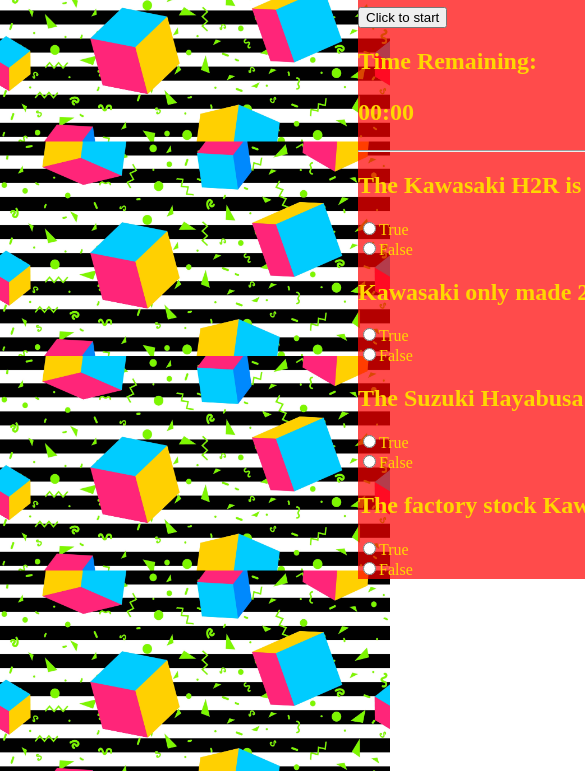
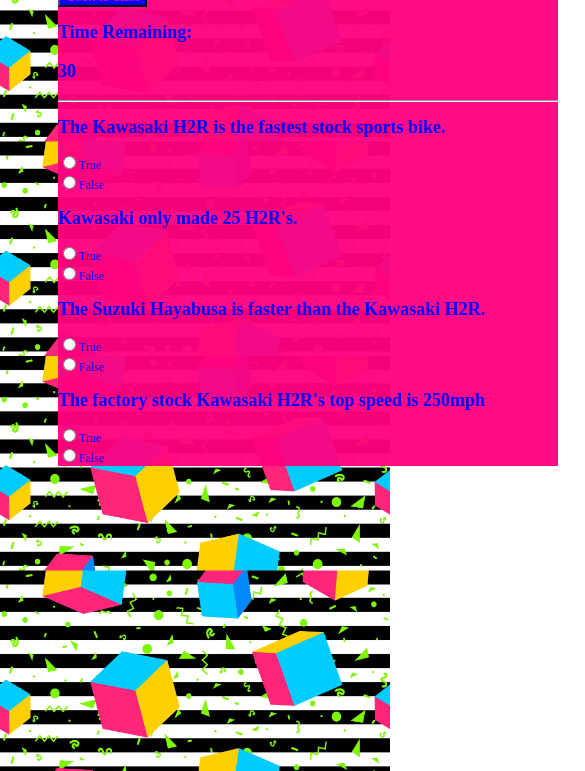
Before and after one commit to ryanholt22/Triviagame, a plain HTML site: page index.html in a window 390 px wide. Shown: the part 73-844 px from the top of the page, 585 px wide, since content can reach past the window. Drawn offline with nearby package versions, Linux system fonts and the light colour scheme.

Commit message:
added media queries, changed a bit of the JS

```diff
--- a/assets/css/style.css
+++ b/assets/css/style.css
@@ -1,3 +1,4 @@
+
 body {
     background-repeat: repeat-y;
     background-size: 100%;
@@ -5,8 +6,41 @@ body {
 
 .container {
     size: 50%;
-    background-color:rgba(255, 0, 0, 0.705);
+    background-color:rgba(255, 0, 128, 0.705);
     color: gold;
-    width: 800px;
+    width: 790px;
     transform: translateX(350px);
 }
+
+#startTimer {
+    background-color: gold;
+    color: rgba(255, 0, 128, 0.705)
+}
+
+@media only screen and (max-width:1135px){
+    .container {
+        transform: translateX(150px);
+        background-color: rgba(255, 0, 128, 0.87);
+        font-size: .85rem;
+        width: 600px;
+        color: green;
+    }
+    #startTimer {
+        background-color: green;
+        color: rgba(255, 0, 128, 0.87);
+    }
+}
+
+@media only screen and (max-width:850px){
+    .container {
+        transform: translateX(50px);
+        background-color: rgba(255, 0, 128, 0.952);
+        font-size: .75rem;
+        width: 500px;
+        color: blue;
+    }
+    #startTimer {
+        background-color: blue;
+        color: rgb(255, 0, 128);
+    }
+}
--- a/assets/javascript/app.js
+++ b/assets/javascript/app.js
@@ -5,3 +5,53 @@ once the timer reaches 0 the quiz will stop and we will alert the user which que
 we have p tags with ids for each answer in the html. we will add buttons to the p tags that are booleans. */
 
 var time = $("#timeRem");
+
+$("#startTimer").on("click", function () {
+    var counter = 30;
+    setInterval(function() {
+        counter--;
+        if (counter >= 0) {
+            span = document.getElementById("timeRem");
+            span.innerHTML = counter;
+        }
+        if (counter === -1) {
+            alert("Times Up! lets see what you have correct");
+            clearInterval(counter);
+        }
+    }, 1000);
+});
+
+
+$("#one").on("click", function() {
+    alert("Correct! Zoom!");
+});
+
+$("#two").on("click", function () {
+    alert("Incorrect!");
+});
+
+$("#three").on("click", function() {
+    alert("Correct! Dont worry I wish I had one too");
+});
+
+$("#four").on("click", function () {
+    alert("Incorrect!");
+});
+
+$("#five").on("click", function () {
+    alert("Incorrect! The only thing suzuki has done right is the GSXR");
+});
+
+$("#six").on("click", function () {
+    alert("Correct!");
+});
+
+$("#seven").on("click", function () {
+    alert("Correct! Fast huh?")
+});
+
+$("#eight").on("click", function () {
+    alert("Incorrect. You dare doubt the H2R?");
+});
+
+//i dont plan on keeping these alerts, just easier for me to use when im done with the rest of the coding so i know which are correct and incorrect
--- a/index.html
+++ b/index.html
@@ -9,7 +9,7 @@
     <div class="container">
         <h1>Welcome to the Trivia game!</h1>
         <button id="startTimer">Click to start</button>
-        <h2>Time Remaining:<p id="timeRem">00:00</p></h2>
+        <h2>Time Remaining:<p id="timeRem">30</p></h2>
         <hr>
         <h2>The Kawasaki H2R is the fastest stock sports bike.</h2>
         <form>
```
